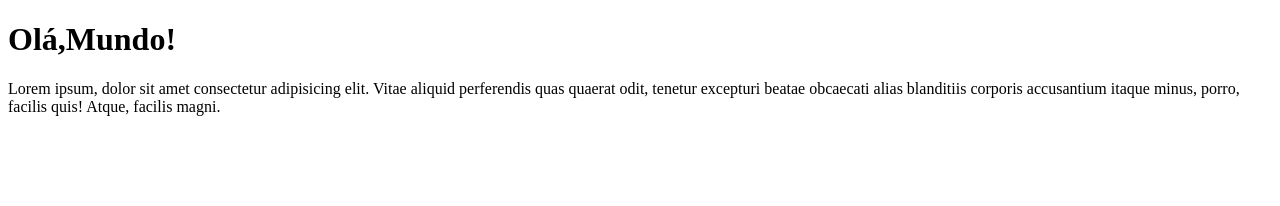
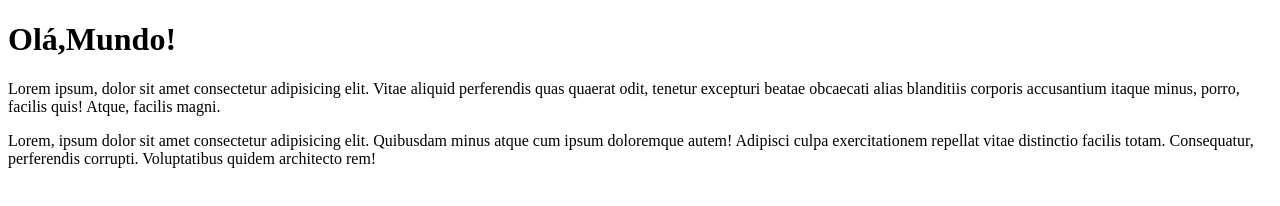
Before and after one commit to Julianasoz/Primeiro-projeto, a plain HTML site: page site.novo/index.html in a window 1280 px wide. Drawn offline with Linux system fonts and the light colour scheme.

Commit message:
adicionei mais um paragrafo

```diff
--- a/site.novo/index.html
+++ b/site.novo/index.html
@@ -8,5 +8,6 @@
 <body>
    <h1>Olá,Mundo!</h1>
    <p>Lorem ipsum, dolor sit amet consectetur adipisicing elit. Vitae aliquid perferendis quas quaerat odit, tenetur excepturi beatae obcaecati alias blanditiis corporis accusantium itaque minus, porro, facilis quis! Atque, facilis magni.</p>
+   <p>Lorem, ipsum dolor sit amet consectetur adipisicing elit. Quibusdam minus atque cum ipsum doloremque autem! Adipisci culpa exercitationem repellat vitae distinctio facilis totam. Consequatur, perferendis corrupti. Voluptatibus quidem architecto rem!</p>
 </body>
 </html>
```
